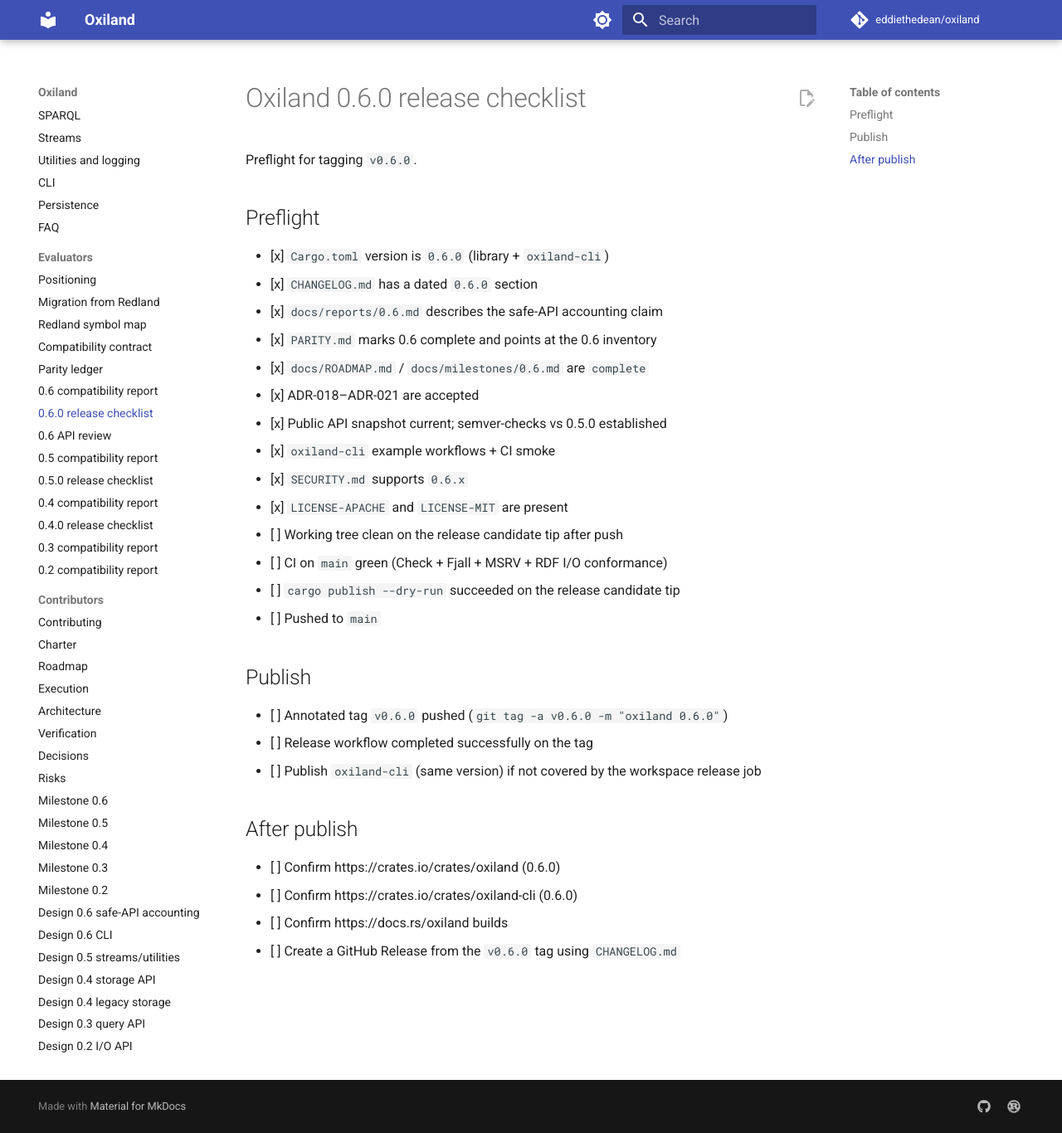
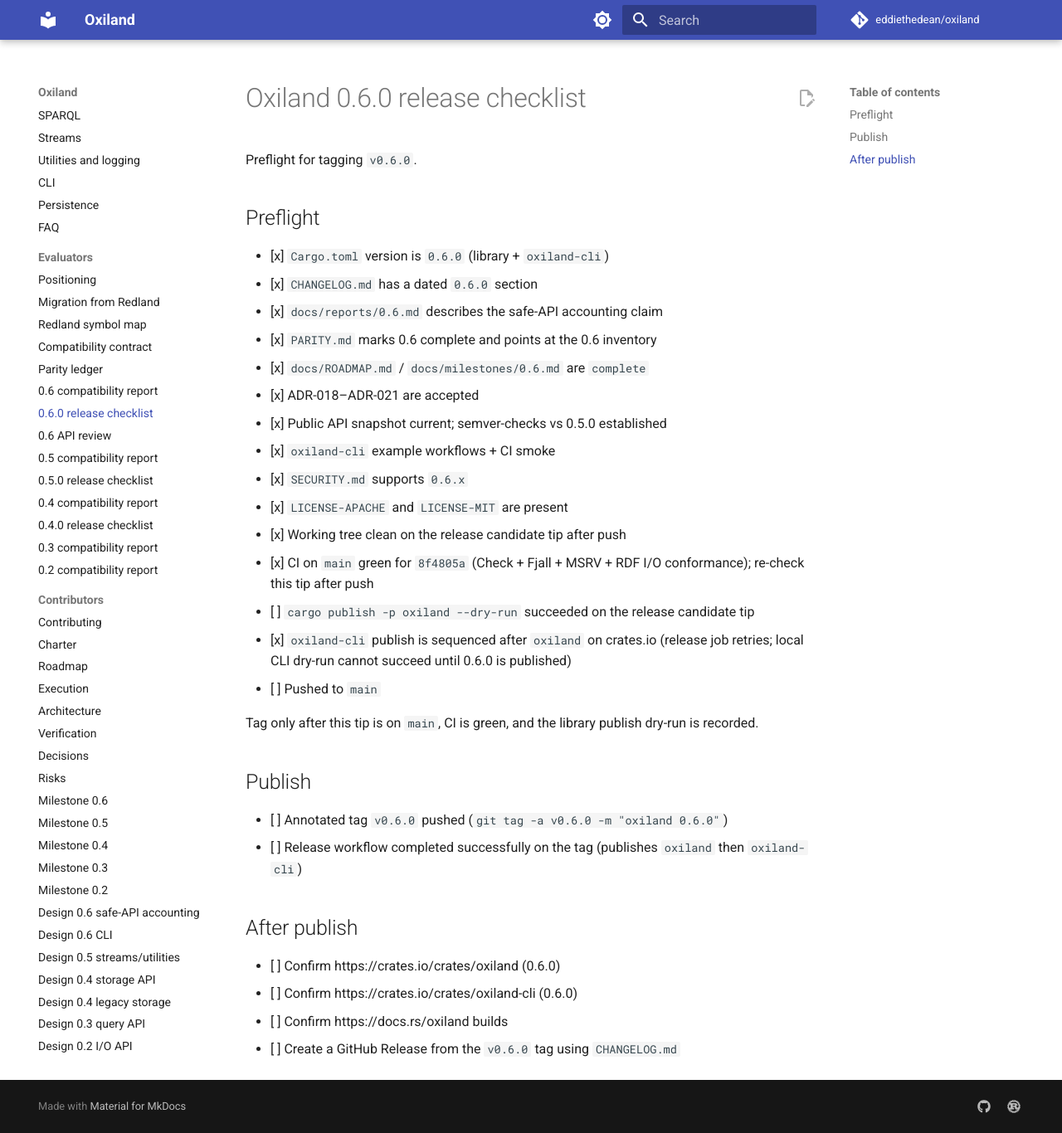
Before and after one commit to eddiethedean/oxiland, an MkDocs documentation site: the page built from docs/reports/0.6.0-release.md, in a window 1280 px wide and 1366 px high. Shown: the whole window at 83% size. Built offline with MkDocs 1.6.1 and Material for MkDocs 9.7.7, drawn with Linux system fonts in a browser that asks for light colours; comment, search, counter and statistics services are not loaded.

Commit message:
Prepare 0.6.0 release candidate docs and CLI licenses.
Point getting-started at 0.6.0, ship LICENSE files with oxiland-cli, and
align CLI README examples with the documented flag surface.

```diff
--- a/docs/reports/0.6.0-release.md
+++ b/docs/reports/0.6.0-release.md
@@ -14,16 +14,18 @@ Preflight for tagging `v0.6.0`.
 - [x] `oxiland-cli` example workflows + CI smoke
 - [x] `SECURITY.md` supports `0.6.x`
 - [x] `LICENSE-APACHE` and `LICENSE-MIT` are present
-- [ ] Working tree clean on the release candidate tip after push
-- [ ] CI on `main` green (Check + Fjall + MSRV + RDF I/O conformance)
-- [ ] `cargo publish --dry-run` succeeded on the release candidate tip
+- [x] Working tree clean on the release candidate tip after push
+- [x] CI on `main` green for `8f4805a` (Check + Fjall + MSRV + RDF I/O conformance); re-check this tip after push
+- [ ] `cargo publish -p oxiland --dry-run` succeeded on the release candidate tip
+- [x] `oxiland-cli` publish is sequenced after `oxiland` on crates.io (release job retries; local CLI dry-run cannot succeed until 0.6.0 is published)
 - [ ] Pushed to `main`
+
+Tag only after this tip is on `main`, CI is green, and the library publish dry-run is recorded.
 
 ## Publish
 
 - [ ] Annotated tag `v0.6.0` pushed (`git tag -a v0.6.0 -m "oxiland 0.6.0"`)
-- [ ] Release workflow completed successfully on the tag
-- [ ] Publish `oxiland-cli` (same version) if not covered by the workspace release job
+- [ ] Release workflow completed successfully on the tag (publishes `oxiland` then `oxiland-cli`)
 
 ## After publish
 
```
Also changed, not shown: crates/oxiland-cli/README.md (+5 -3 lines), docs/users/getting-started.md (+1 -1 lines), 2 other files.
